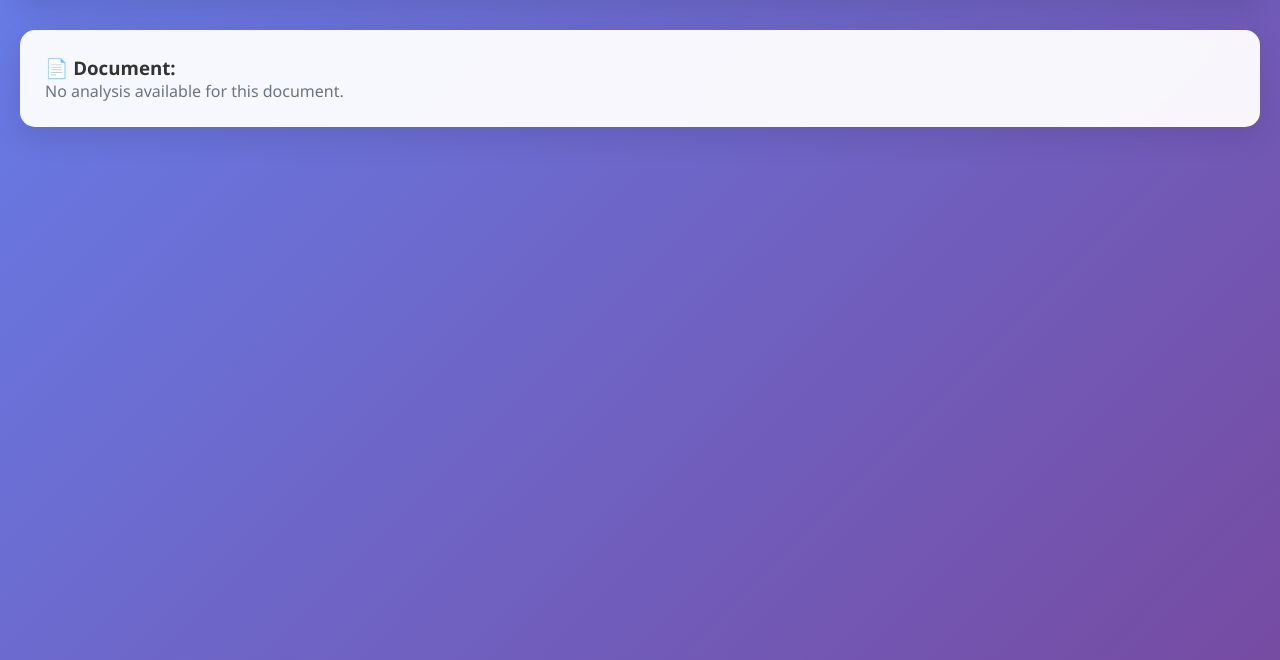
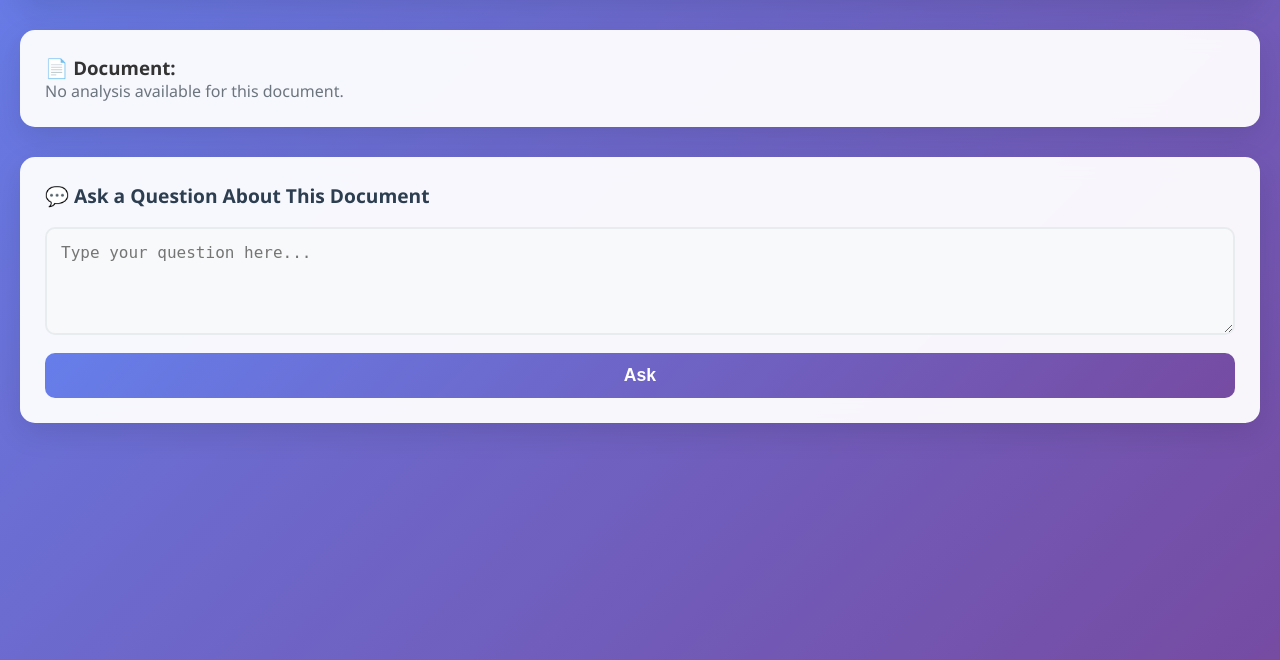
Before and after one commit to EndOfSource/hack-25-pdf-to-md, a Flask app: template src/templates/dashboard_doc_id.html in a window 1280 px wide. Shown: the part 140-800 px from the top of the page. Run offline with Flask 3, Linux system fonts and the light colour scheme; the template is opened without the code that fills it, so the values that code supplies are empty; some libraries are stand-ins or nearby versions.

Commit message:
ask a question

```diff
--- a/src/server.py
+++ b/src/server.py
@@ -130,13 +130,7 @@ def serveAsk():
     return render_template("ask.html", documents=get_documents())
 
 
-@app.route("/ask", methods=["POST"])
-def ask():
-    doc_id = request.form.get("doc_id", "")
-    question = request.form.get("question", "")
-    print(f"Processing document ID: {doc_id}, question: {question}")
-    if not doc_id:
-        return render_template("index.html", output="Error: No document ID provided")
+def ask_question(doc_id, question):
     doc_type = "Document"
     cypher = (
         f"MATCH (n:Node {{elementId: '{doc_id}', type: '{doc_type}'}})-[r*1..3]-(m) "
@@ -152,6 +146,18 @@ def ask():
     prompt = f"{question}\n\nSearch the Neo4j database for relevant information to support your assessment."
     print(f"prompt: {prompt}    ")
     output = ask_ollama(prompt, context)
+    return output
+
+
+@app.route("/ask", methods=["POST"])
+def ask():
+    doc_id = request.form.get("doc_id", "")
+    question = request.form.get("question", "")
+    print(f"Processing document ID: {doc_id}, question: {question}")
+    if not doc_id:
+        return render_template("index.html", output="Error: No document ID provided")
+
+    output = ask_question(doc_id, question)
 
     return render_template(
         "ask.html",
@@ -184,5 +190,24 @@ def dashboardGetId(id):
     )
 
 
+@app.route("/dashboard/<id>", methods=["POST"])
+def dashboardPostId(id):
+    print(f"Dashboard request for document ID: {id}")
+    documentForId = [doc for doc in get_documents() if doc["id"] == id][0]
+    print(f"Found document for ID {id}: {documentForId}")
+
+    question = request.form.get("question", "")
+
+    output = ask_question(id, question)
+
+    return render_template(
+        "dashboard_doc_id.html",
+        doc_id=id,
+        document=documentForId,
+        stats=getStatsForDocument(id),
+        output=output,
+    )
+
+
 if __name__ == "__main__":
     app.run(debug=True, port=5000)
--- a/src/templates/dashboard_doc_id.html
+++ b/src/templates/dashboard_doc_id.html
@@ -581,6 +581,29 @@
                 </div>
             </div>
             {% endif %}
+
+            <!-- Ask a Question Section -->
+            <div class="card" style="margin-top: 30px;">
+                <div class="section-title" style="margin-bottom: 18px;">💬 Ask a Question About This Document</div>
+                <form action="/dashboard/{{ doc_id }}" method="post" enctype="multipart/form-data"
+                    style="display: flex; flex-direction: column; gap: 18px;">
+                    <input type="hidden" name="doc_id" value="{{ doc_id }}">
+                    <textarea name="question" rows="4" placeholder="Type your question here..." required
+                        style="padding: 14px; border: 2px solid #e9ecef; border-radius: 10px; font-size: 1rem; background: #f8f9fa; resize: vertical;"></textarea>
+                    <button type="submit"
+                        style="background: linear-gradient(135deg, #667eea 0%, #764ba2 100%); color: white; font-weight: 600; padding: 12px 0; border: none; border-radius: 10px; font-size: 1.1rem; cursor: pointer; transition: background 0.3s;">
+                        Ask
+                    </button>
+                </form>
+                {% if output %}
+                <div style="margin-top: 22px;">
+                    <div class="section-title" style="font-size: 1rem; margin-bottom: 8px;">Answer:</div>
+                    <div
+                        style="background: #f8f9fa; border-radius: 10px; padding: 16px; border: 1.5px solid #e9ecef; color: #495057; font-size: 1rem; white-space: pre-wrap;">
+                        {{ output }}</div>
+                </div>
+                {% endif %}
+            </div>
         </div>
     </div>
     <div class="tooltip" id="tooltip"></div>
```
